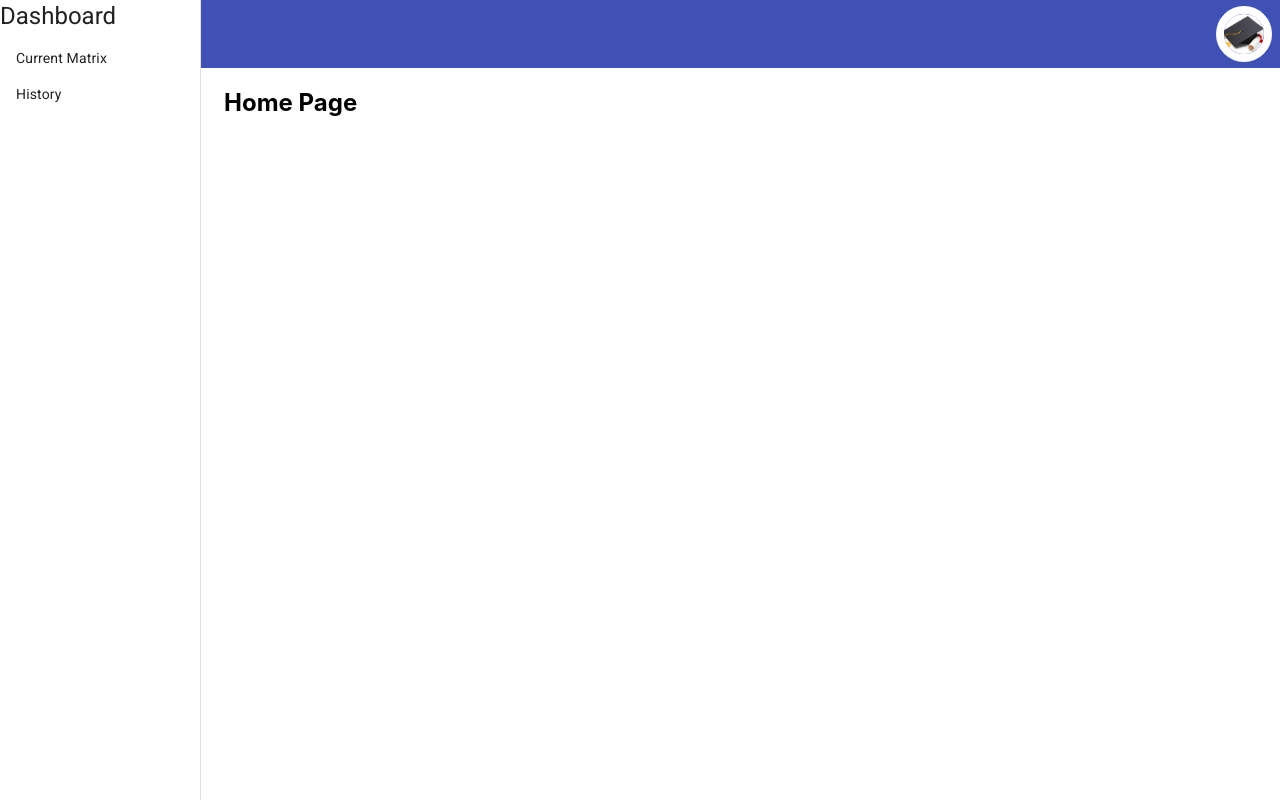
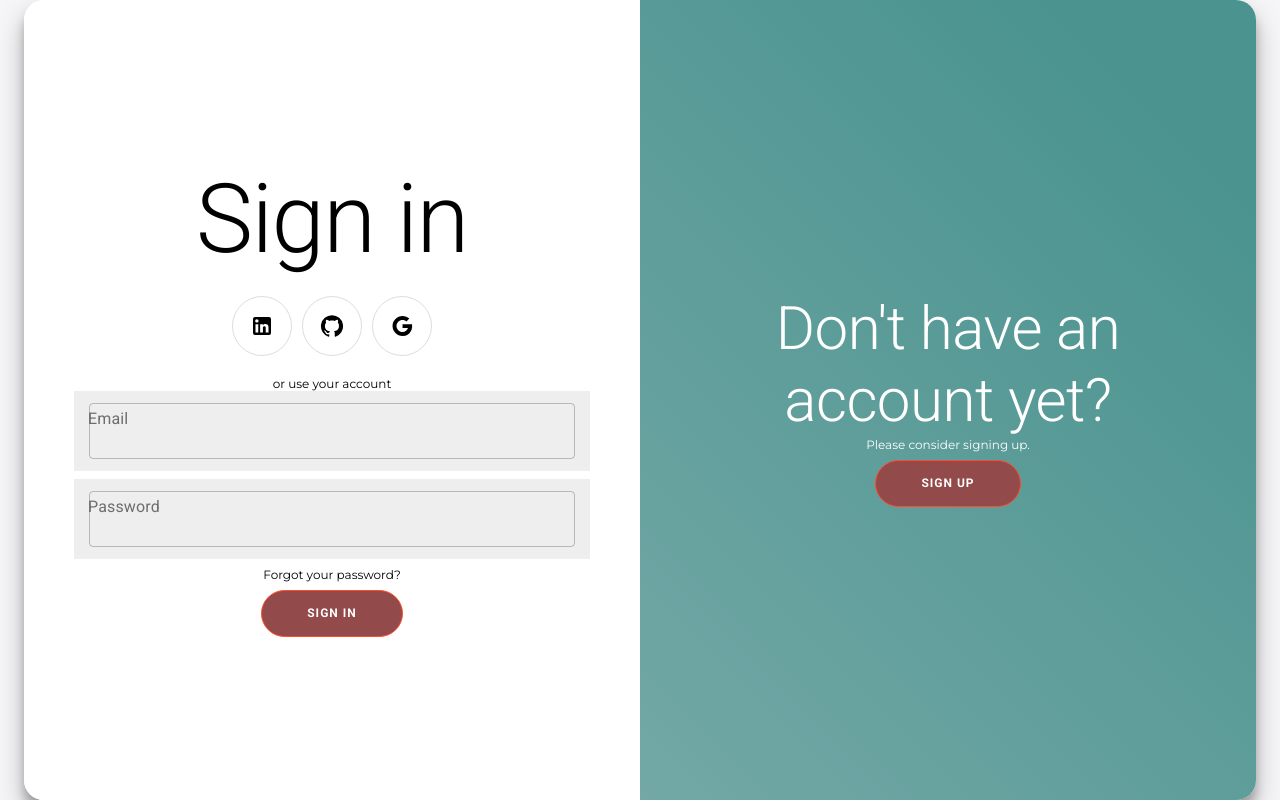
Before and after one commit to GASANAMDavid/learning-outcome-frontend, a React (Create React App) app: page / in a window 1280 px wide. Built offline with nearby package versions, Linux system fonts and the light colour scheme; no server answers.

Commit message:
login and signup page

```diff
--- a/package.json
+++ b/package.json
@@ -6,10 +6,13 @@
     "node": "16.7.0"
   },
   "dependencies": {
+    "@emotion/react": "^11.4.1",
+    "@emotion/styled": "^11.3.0",
     "@material-ui/core": "^4.12.3",
     "@material-ui/icons": "^4.11.2",
     "@material-ui/lab": "^4.0.0-alpha.60",
     "@material-ui/styles": "^4.11.4",
+    "@mui/icons-material": "^5.0.1",
     "@testing-library/jest-dom": "^5.11.4",
     "@testing-library/react": "^11.1.0",
     "@testing-library/user-event": "^12.1.10",
--- a/src/App.js
+++ b/src/App.js
@@ -9,13 +9,13 @@ const App = () => (
   <>
     <Snackbar />
     <Router>
-      <Dashboard>
-        <Switch>
-          <Route exact path="/" component={Home} />
+      <Switch>
+        <Route exact path="/" component={Home} />
+        <Dashboard>
           <Route exact path="/dashboard/matrix_table" component={CurrentMatrix} />
           <Route exact path="/dashboard/history" component={History} />
-        </Switch>
-      </Dashboard>
+        </Dashboard>
+      </Switch>
     </Router>
   </>
 );
--- /dev/null
+++ b/src/components/home/Home.css
@@ -0,0 +1,192 @@
+@import url('https://fonts.googleapis.com/css?family=Montserrat:400,800');
+
+* {
+	box-sizing: border-box;
+}
+
+body {
+	background: #f6f5f7;
+	font-family: 'Montserrat', sans-serif;
+}
+
+h1 {
+	font-weight: bold;
+	margin: 0;
+}
+
+h2 {
+	text-align: center;
+}
+
+p {
+	font-size: 14px;
+	font-weight: 100;
+	line-height: 20px;
+	letter-spacing: 0.5px;
+	margin: 20px 0 30px;
+}
+
+span {
+	font-size: 12px;
+}
+
+a {
+	color: #333;
+	font-size: 14px;
+	text-decoration: none;
+	margin: 15px 0;
+}
+
+form {
+	background-color: #FFFFFF;
+	display: flex;
+	align-items: center;
+	justify-content: center;
+	flex-direction: column;
+	padding: 0 50px;
+	height: 100%;
+	text-align: center;
+}
+
+.input {
+  color: #934a4a;
+	border: none;
+  padding-bottom: 50px;
+	padding: 12px 15px;
+	margin: 8px 0;
+	width: 100%;
+}
+
+.container {
+	background-color: #fff;
+	border-radius: 20px;
+  box-shadow: 0 14px 28px rgba(0,0,0,0.25), 0 10px 10px rgba(0,0,0,0.22);
+	position: relative;
+	overflow: hidden;
+  min-width: 100%;
+}
+
+.form-container {
+	position: absolute;
+	top: 0;
+	height: 100%;
+	transition: all 0.6s ease-in-out;
+}
+
+.sign-in-container {
+	left: 0;
+	width: 50%;
+	z-index: 2;
+}
+
+.container.right-panel-active .sign-in-container {
+	transform: translateX(100%);
+}
+
+.sign-up-container {
+	left: 0;
+	width: 50%;
+	opacity: 0;
+	z-index: 1;
+}
+
+.container.right-panel-active .sign-up-container {
+	transform: translateX(100%);
+	opacity: 1;
+	z-index: 5;
+	animation: show 0.6s;
+}
+
+@keyframes show {
+	0%, 49.99% {
+		opacity: 0;
+		z-index: 1;
+	}
+
+	50%, 100% {
+		opacity: 1;
+		z-index: 5;
+	}
+}
+
+.overlay-container {
+	position: absolute;
+	top: 0;
+	left: 50%;
+	width: 50%;
+	height: 100%;
+	overflow: hidden;
+	transition: transform 0.6s ease-in-out;
+	z-index: 100;
+}
+
+.container.right-panel-active .overlay-container{
+	transform: translateX(-100%);
+}
+
+.overlay {
+	background: #4a938f;
+	background: -webkit-linear-gradient(to right, #73a8a6, #4a938f);
+	background: linear-gradient(45deg, #73a8a6 30%, #4a938f 90%);
+	background-repeat: no-repeat;
+	background-size: cover;
+	background-position: 0 0;
+	color: #FFFFFF;
+	position: relative;
+	left: -100%;
+	height: 100%;
+	width: 200%;
+  	transform: translateX(0);
+	transition: transform 0.6s ease-in-out;
+}
+
+.container.right-panel-active .overlay {
+  	transform: translateX(50%);
+}
+
+.overlay-panel {
+	position: absolute;
+	display: flex;
+	align-items: center;
+	justify-content: center;
+	flex-direction: column;
+	padding: 0 40px;
+	text-align: center;
+	top: 0;
+	height: 100%;
+	width: 50%;
+	transform: translateX(0);
+	transition: transform 0.6s ease-in-out;
+}
+
+.overlay-left {
+	transform: translateX(-20%);
+}
+
+.container.right-panel-active .overlay-left {
+	transform: translateX(0);
+}
+
+.overlay-right {
+	right: 0;
+	transform: translateX(0);
+}
+
+.container.right-panel-active .overlay-right {
+	transform: translateX(20%);
+}
+
+.social-container {
+	margin: 20px 0;
+}
+
+.social-container div{
+	border: 1px solid #DDDDDD;
+	border-radius: 50%;
+	display: inline-flex;
+	justify-content: center;
+	align-items: center;
+	margin: 0 5px;
+	height: 60px;
+	width: 60px;
+}
--- a/src/components/home/Home.js
+++ b/src/components/home/Home.js
@@ -1,9 +1,115 @@
 import React from 'react';
+import './Home.css';
+import {
+  Container, Typography, TextField, Button, Box,
+} from '@material-ui/core';
+import GitHubIcon from '@mui/icons-material/GitHub';
+import GoogleIcon from '@mui/icons-material/Google';
+import LinkedInIcon from '@mui/icons-material/LinkedIn';
+import { makeStyles } from '@material-ui/styles';
 
-const Home = () => (
-  <div>
-    <h2>Home Page</h2>
-  </div>
-);
+const useStyles = makeStyles({
+  input: {
+    backgroundColor: '#eee',
+    border: 'none',
+    padding: '12px 15px',
+    marginBottom: '8px',
+    width: '100%',
+  },
+  button: {
+    borderRadius: '25px',
+    border: '1px solid #FF4B2B',
+    backgroundColor: '#934a4a',
+    marginTop: '8px',
+    color: '#FFFFFF',
+    fontSize: '12px',
+    fontWeight: 'bold',
+    padding: '12px 45px',
+    letterSpacing: '1px',
+    textTransform: 'uppercase',
+    transition: 'transform 80ms ease-in',
+    '&:active': {
+      transform: 'scale(0.95)',
+    },
+    '&:focus': {
+      outline: 'none',
+    },
+    '&:hover': {
+      background: 'none',
+    },
+  },
+
+});
+
+const Home = () => {
+  const [toggleRight, setToggleRight] = React.useState(false);
+  const classes = useStyles();
+
+  return (
+    <>
+      <Container fixed>
+        <Box sx={{ height: '100vh', width: '100%' }} className={`container ${toggleRight ? 'right-panel-active' : ''}`} id="container">
+
+          <div className="form-container sign-up-container">
+            <form>
+              <Typography variant="h1">
+                Create Account
+              </Typography>
+              <div className="social-container">
+                <div><LinkedInIcon className="social" /></div>
+                <div><GitHubIcon className="social" /></div>
+                <div><GoogleIcon className="social" /></div>
+              </div>
+              <Typography variant="span">or use your email for registration</Typography>
+              <TextField className={classes.input} variant="outlined" label="Name" placeholder="Full name" />
+              <TextField className={classes.input} variant="outlined" label="Email" placeholder="Email" />
+              <TextField className={classes.input} variant="outlined" label="Password" type="password" placeholder="Password" />
+              <Button className={classes.button} variant="outlined">Sign Up</Button>
+            </form>
+          </div>
+          <div className="form-container sign-in-container">
+            <form>
+              <Typography variant="h1">
+                Sign in
+              </Typography>
+              <div className="social-container">
+                <div><LinkedInIcon className="social" onClick={() => console.log('Sign in')} /></div>
+                <div><GitHubIcon className="social" onClick={() => console.log('Sign in')} /></div>
+                <div><GoogleIcon className="social" onClick={() => console.log('Sign in')} /></div>
+              </div>
+              <Typography variant="span">or use your account</Typography>
+              <TextField className={classes.input} variant="outlined" label="Email" />
+              <TextField className={classes.input} variant="outlined" label="Password" type="password" />
+              <Typography variant="span">Forgot your password?</Typography>
+              <Button variant="outlined" className={classes.button}>Sign In</Button>
+            </form>
+          </div>
+          <div className="overlay-container">
+            <div className="overlay">
+              <div className="overlay-panel overlay-left">
+                <Typography variant="h1">
+                  Welcome Back!
+                </Typography>
+                <Typography variant="p">
+                  To keep connected with us please login with your personal info
+                </Typography>
+                <Button variant="outlined" className={classes.button} id="signIn" onClick={() => setToggleRight(!toggleRight)}>Sign In</Button>
+              </div>
+              <div className="overlay-panel overlay-right">
+                <Typography variant="h2">
+                  {'Don\'t have an account yet?'}
+                </Typography>
+                <Typography variant="p">
+                  Please consider signing up.
+                </Typography>
+                <Button variant="outlined" className={classes.button} id="signUp" onClick={() => setToggleRight(!toggleRight)}>Sign Up</Button>
+              </div>
+            </div>
+          </div>
+        </Box>
+      </Container>
+    </>
+  );
+};
 
 export default Home;
```
Also changed, not shown: 1 other file (tests, documents, lock files or other folders).
